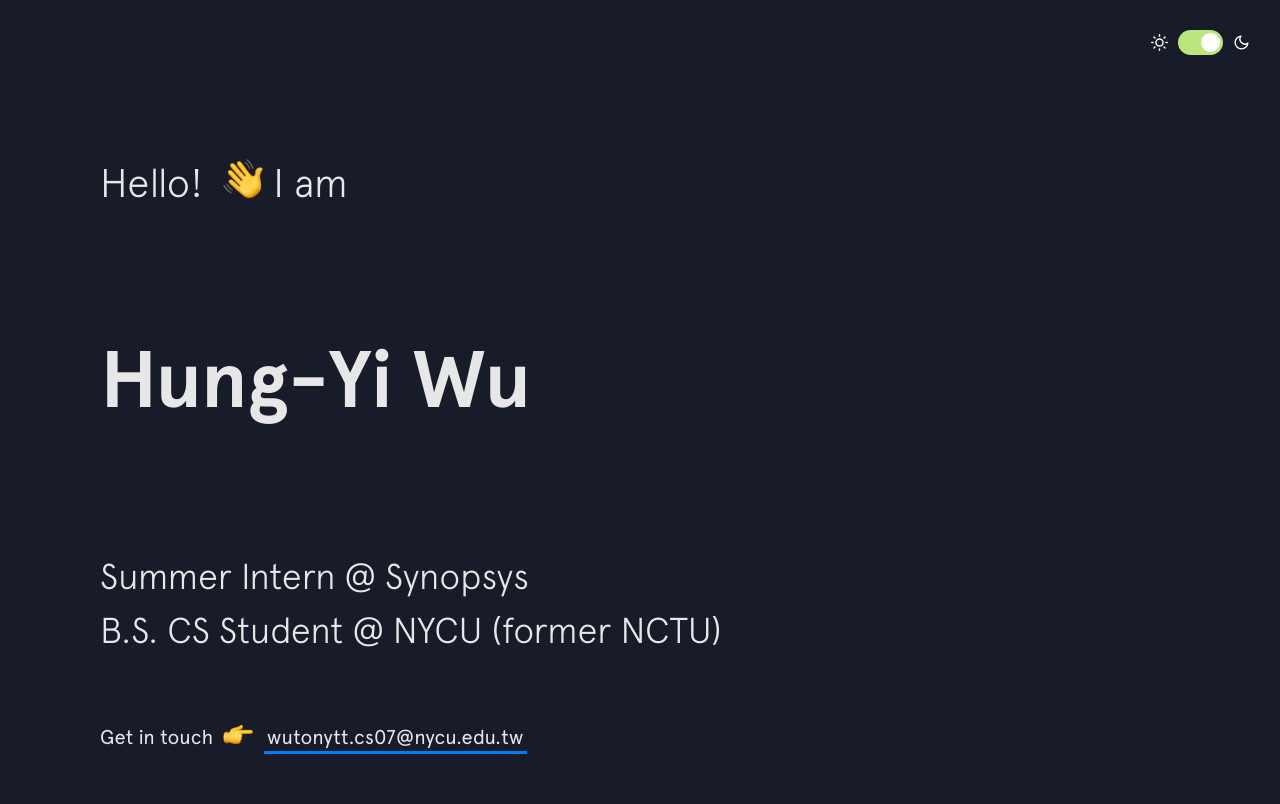
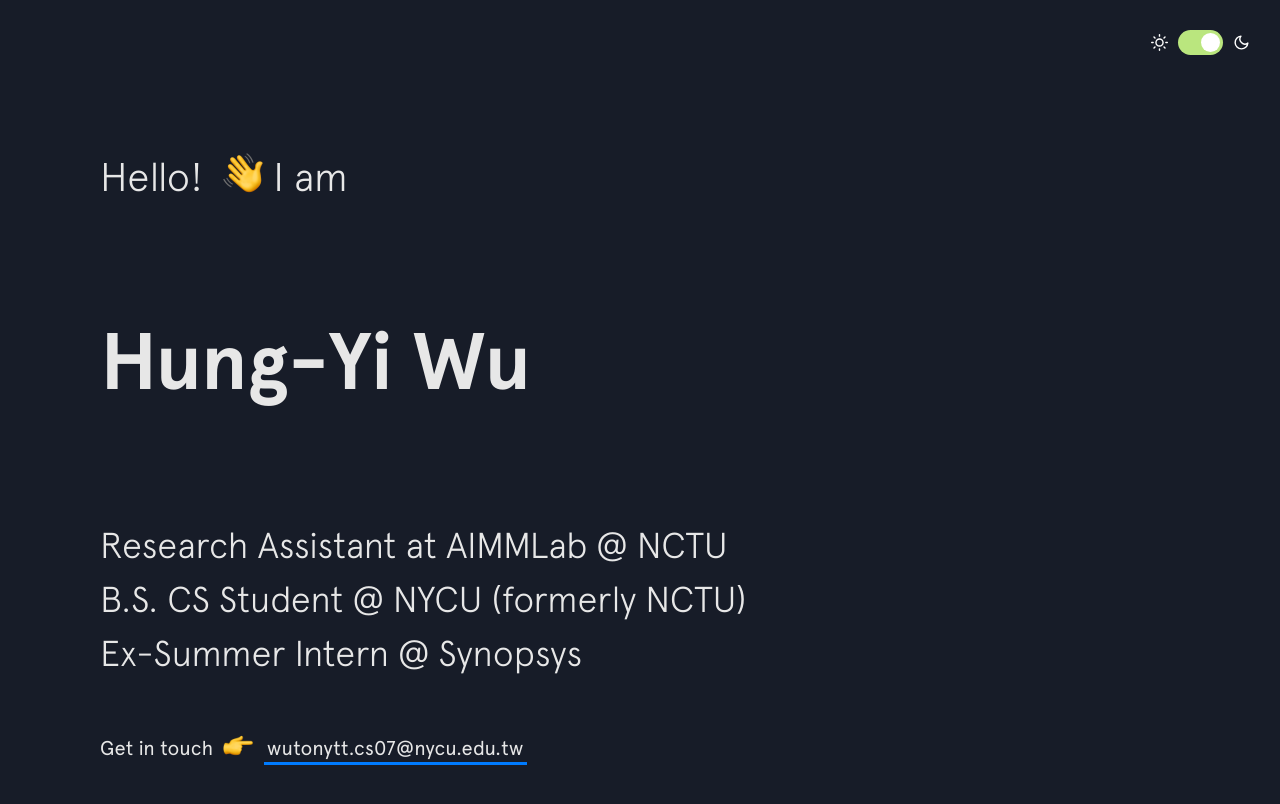
Before and after one commit to wutonytt/portfolio-v1, a Jekyll site: the page built from index.html, in a window 1280 px wide and 900 px high. Shown: the top 804 px of the window. Built offline with Jekyll 4.4.1, drawn with Linux system fonts in a browser that asks for light colours; nearby versions of some CDN libraries.

Commit message:
Update intro.html

```diff
--- a/_includes/intro.html
+++ b/_includes/intro.html
@@ -9,7 +9,9 @@
   </h2>
 
   <h2 class="intro__tagline" style="font-size: 36px;">
-    Summer Intern &#64; Synopsys<br> B.S. CS Student &#64; NYCU (former NCTU)
+    Research Assistant at AIMMLab @ NCTU<br>
+    B.S. CS Student &#64; NYCU (formerly NCTU)<br>
+    Ex-Summer Intern &#64; Synopsys
   </h2>
 
   <h3 class="intro__contact">
```
